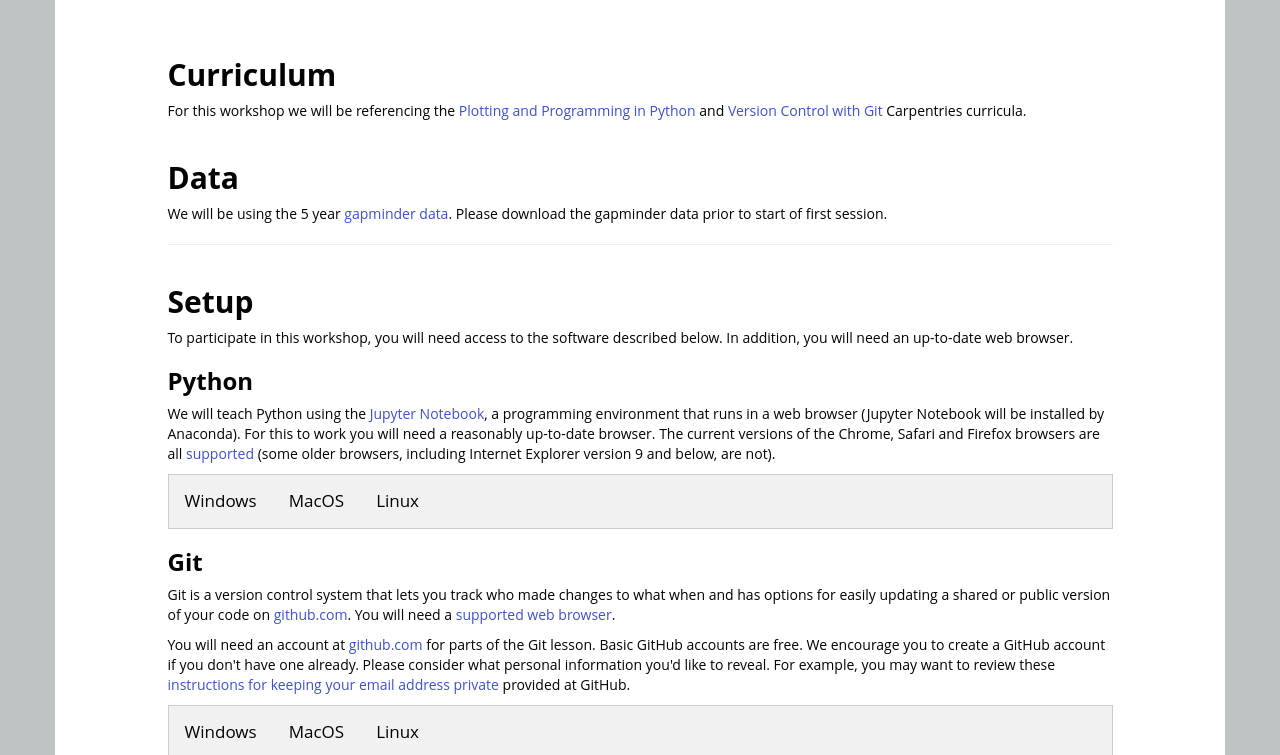
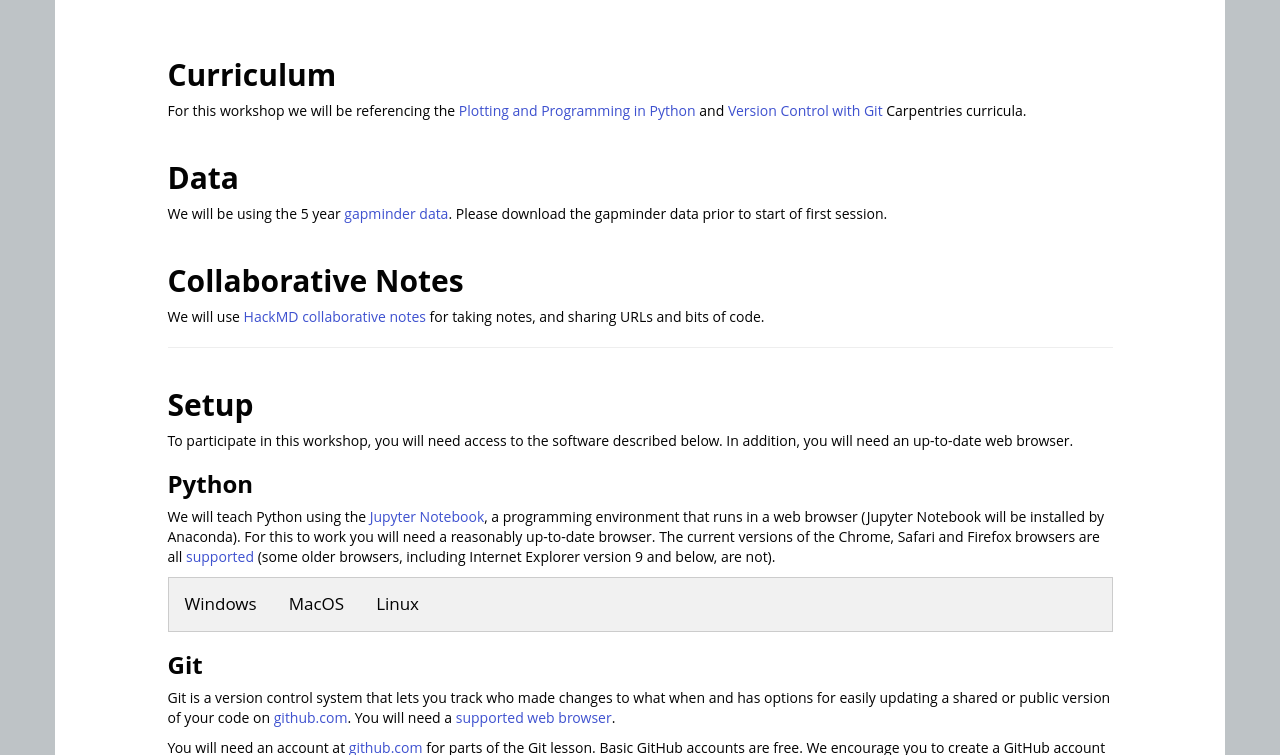
Before and after one commit to kthoma2484/2022-06-06-UCSD, a Jekyll site: the page built from index.html, in a window 1280 px wide and 900 px high, scrolled down 1703 px, cut to the strip 0-755 px from the top of the window. Built offline with Jekyll 4.4.1, drawn with Linux system fonts in a browser that asks for light colours; nearby versions of some CDN libraries; library files that are not in the unit come from our copies.

Commit message:
added hackmd notes link

```diff
--- a/index.html
+++ b/index.html
@@ -202,6 +202,12 @@
 We will be using the 5 year <a href="http://swcarpentry.github.io/python-novice-gapminder/files/python-novice-gapminder-data.zip">gapminder data</a>. Please download the gapminder data prior to start of first session.
 </p>
 
+<h2 id="collabnotes">Collaborative Notes</h2>
+<!-- Python specific data information begins -->
+<p id = "notes">
+We will use <a href="https://hackmd.io/@kkt008/SkEHYdI_q">HackMD collaborative notes</a> for taking notes, and sharing URLs and bits of code.
+</p>
+
 </hr>
 
 {% if page.etherpad %}
```
